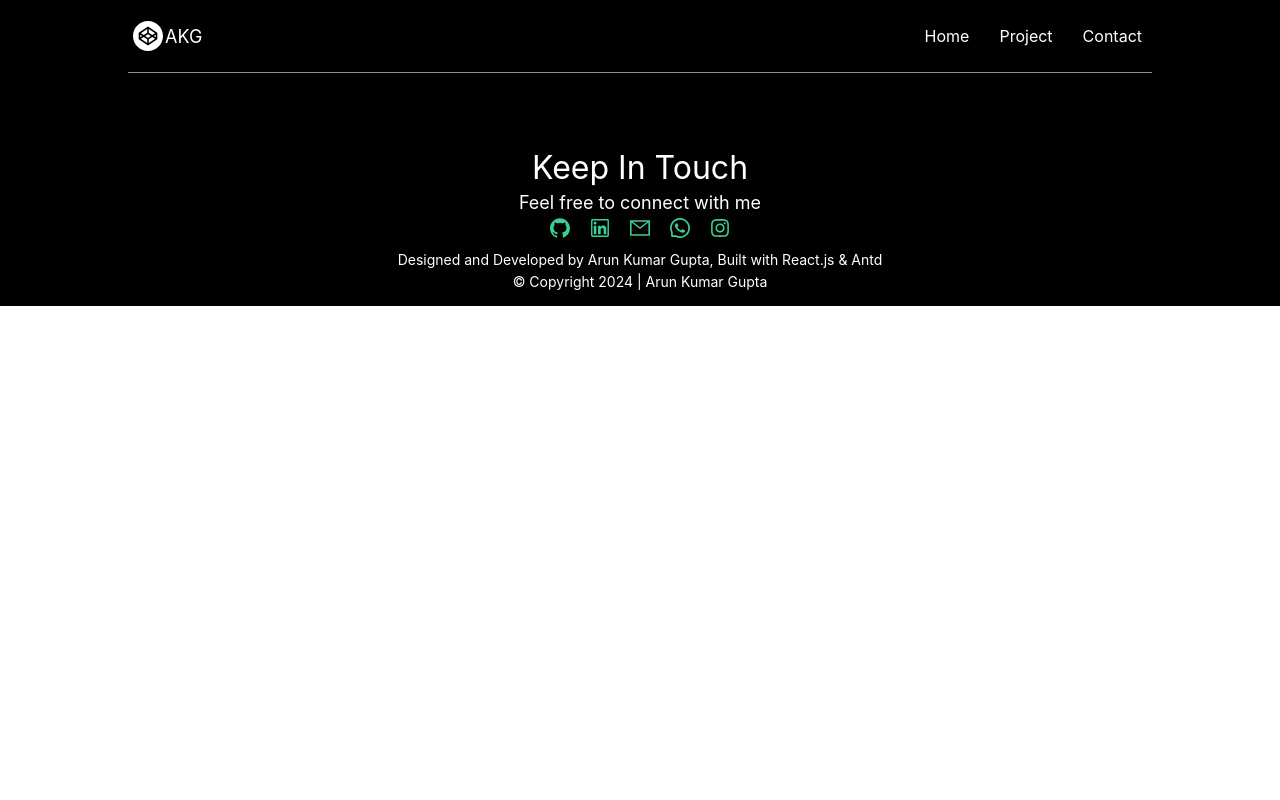
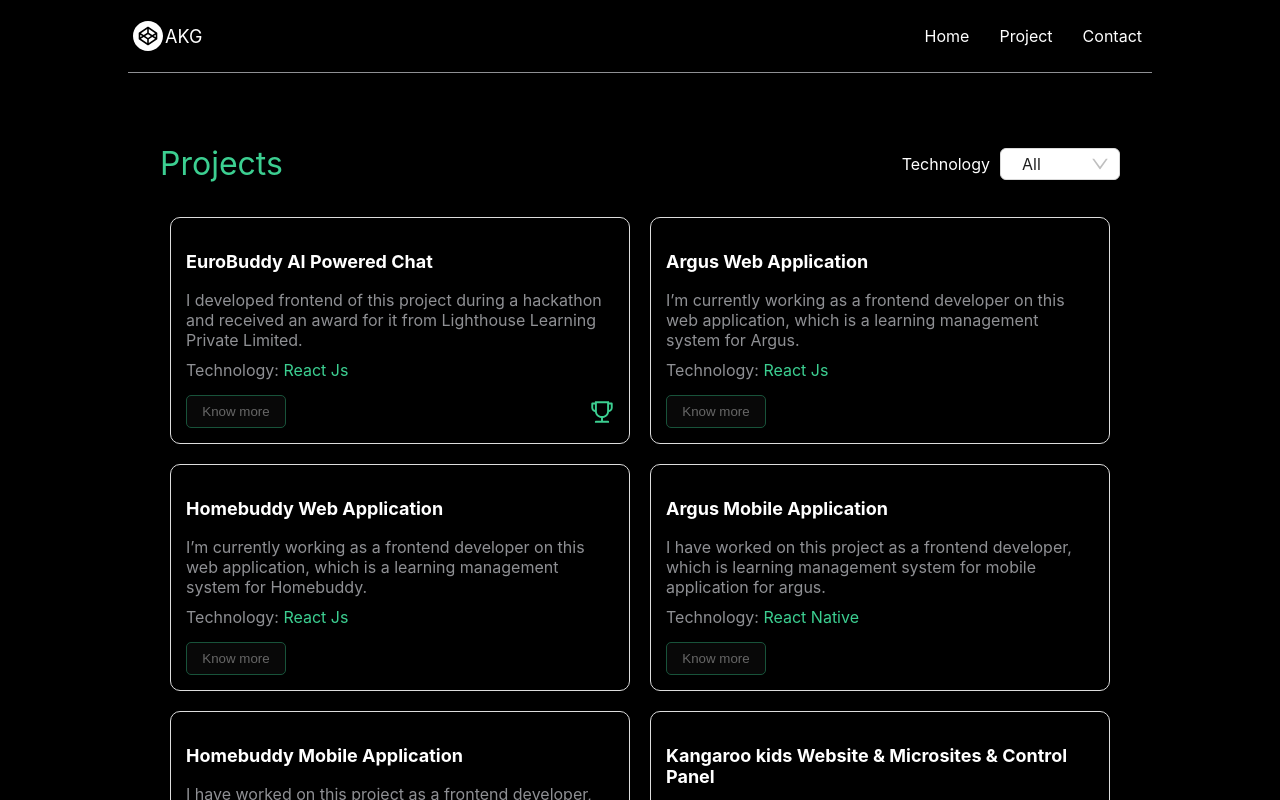
Before and after one commit to arungupta3810/My_Portfolio, a React (Create React App) app in the folder frontend/: page /project in a window 1280 px wide. Shown: the top 800 px of the page. Built offline with nearby package versions, Linux system fonts and the light colour scheme.

Commit message:
added project code

```diff
--- a/frontend/public/index.html
+++ b/frontend/public/index.html
@@ -7,7 +7,7 @@
     <meta name="theme-color" content="#000000" />
     <meta
       name="portfolio"
-      content="Welcome, this is Arun Kumar Gupta's Portfolio website."
+      content="Welcome, this is Arun Gupta's Portfolio website."
     />
     <!--
       manifest.json provides metadata used when your web app is installed on a
@@ -23,8 +23,8 @@
       work correctly both with client-side routing and a non-root public URL.
       Learn how to configure a non-root public URL by running `npm run build`.
     -->
-    <title>Arun Kumar Gupta | Software Engineer & React Specialist</title>
-    <meta name="description" content='Arun Kumar Gupta is a software engineer specializing in React, Next.js, Node.js, and Spring Boot, with experience in building scalable and efficient web applications.' />
+    <title>Arun Gupta | Software Engineer & React Specialist</title>
+    <meta name="description" content='Arun Gupta is a software engineer specializing in React, Next.js, Node.js, and Spring Boot, with experience in building scalable and efficient web applications.' />
   </head>
   <body>
     <noscript>You need to enable JavaScript to run this app.</noscript>
--- a/frontend/src/Components/About/index.jsx
+++ b/frontend/src/Components/About/index.jsx
@@ -11,8 +11,8 @@ const About = () => {
     <Row gutter={24} className='about'>
       <Col md={14} xs={24} className="left">
         <p>⚡ About Me</p>
-        <span>Hi, I'm Arun Kumar Gupta, a software engineer with a deep-rooted passion for technology since childhood. My journey with computers started early, and it has fueled my drive to create impactful digital solutions.</span><br /><br />
-        <span>Specializing in <span>React.js</span>, I bring a wealth of experience in <span> Next.js, Node.js, Express.js, HTML, CSS, and JavaScript</span>,
+        <span>Hi, I'm Arun Gupta, a software engineer with a deep-rooted passion for technology since childhood. My journey with computers started early, and it has fueled my drive to create impactful digital solutions.</span><br /><br />
+        <span>Specializing in <span>React</span>, I bring a wealth of experience in <span> Next.js, Node.js, Express.js, HTML, CSS, and JavaScript</span>,
           crafting dynamic and responsive web applications.My early work with Spring Boot has also enriched my back-end development skills,
           making me a versatile full-stack developer.</span><br /><br />
         <span>I'm committed to building seamless user experiences and always eager to learn and contribute to innovative projects that
--- a/frontend/src/Components/CommonHelper/helperComponents.jsx
+++ b/frontend/src/Components/CommonHelper/helperComponents.jsx
@@ -39,3 +39,7 @@ export const SlideUpWhenVisible = ({ children, threshold }) => {
       </motion.div>
     )
   }
+
+export const truncate = (str, n) => {
+  return str?.length > n ? str.substr(0, n - 1) + '...' : str;
+};
--- a/frontend/src/Components/CommonHelper/index.jsx
+++ b/frontend/src/Components/CommonHelper/index.jsx
@@ -59,3 +59,72 @@ export  const contactMedia = [
         highlight: false
     }
 ]
+
+export const projectList = [
+    {
+      id: 1,
+      name: "EuroBuddy AI Powered Chat",
+      link: "https://eurobuddy.eurokidsindia.com/",
+      award: true,
+      technology: "React Js",
+      Description: 'I developed frontend of this project during a hackathon and received an award for it from Lighthouse Learning Private Limited.'
+    },
+    {
+      id: 2,
+      name: "Argus Web Application",
+      link: "https://es.lighthouse-learning.com/",
+      award: false,
+      technology: "React Js",
+      Description: 'I’m currently working as a frontend developer on this web application, which is a learning management system for Argus.'
+    },
+    {
+      id: 3,
+      name: "Homebuddy Web Application",
+      link: "https://eurokids.lighthouse-learning.com/",
+      award: false,
+      technology: "React Js",
+      Description: 'I’m currently working as a frontend developer on this web application, which is a learning management system for Homebuddy.'
+    },
+    {
+        id: 4,
+        name: "Argus Mobile Application",
+        link: "",
+        award: false,
+        technology: "React Native",
+        Description: 'I have worked on this project as a frontend developer, which is learning management system for mobile application for argus.'
+    },
+    {
+      id: 5,
+      name: "Homebuddy Mobile Application",
+      link: "",
+      award: false,
+      technology: "React Native",
+      Description: 'I have worked on this project as a frontend developer, which is learning management system for mobile application for homebuddy'
+    },
+    {
+        id: 6,
+        name: "Kangaroo kids Website & Microsites & Control Panel",
+        link: "",
+        award: false,
+        technology: "React Js",
+        Description: 'I had worked on this project as a frontend developer, which is prek website for kangaroo kids, having multiple microsites and other project is control panel from which we could change the contents of every microsites dynamically.'
+    }
+  ]
+
+  export const technologyFilter = [
+    {
+        id: 1,
+        label: "All",
+        value: "All"
+    },
+    {
+        id: 1,
+        label: "React Js",
+        value: "React Js"
+    },
+    {
+        id: 1,
+        label: "React Native",
+        value: "React Native"
+    }
+  ]
--- a/frontend/src/Components/Details/index.jsx
+++ b/frontend/src/Components/Details/index.jsx
@@ -8,7 +8,7 @@ const Details = () => {
         <SlideUpWhenVisible>
         <div className='details'>
             <p className={`heading ${themeDecider()}`}>Hey there!, I'm-</p>
-            <h1>Arun Kumar Gupta.</h1>
+            <h1>Arun Gupta.</h1>
             <p>Software Engineer. <span>A self-taught developer with an <br />
                 interest in Computer Science.</span></p>
             <span>🚀 Currently specializing in Frontend (React / Next.js)</span>
--- a/frontend/src/Components/Footer/index.jsx
+++ b/frontend/src/Components/Footer/index.jsx
@@ -14,9 +14,9 @@ const Footer = () => {
           )}
         </div>
         <span>
-          Designed and Developed by Arun Kumar Gupta, Built with React.js & Antd
+          Designed and Developed by Arun Gupta, Built with React.js & Antd
         </span>
-        <span>© Copyright 2024 | Arun Kumar Gupta</span>
+        <span>© Copyright 2024 | Arun Gupta</span>
       </div>
     </div>
   );
--- a/frontend/src/Components/Footer/style.scss
+++ b/frontend/src/Components/Footer/style.scss
@@ -1,6 +1,6 @@
 .footer{
-    padding-top: 6rem;
     display: flex;
+    padding-top: 3rem;
         flex-direction: column;
         text-align: center;
         p,span{
@@ -27,3 +27,8 @@
         }
     }
 }
+@media screen and (max-width:767px) {
+    .footer{
+        padding-top: 0;
+    }
+}
--- a/frontend/src/Components/Project/index.jsx
+++ b/frontend/src/Components/Project/index.jsx
@@ -1,8 +1,61 @@
-import React from 'react'
+import React, { useState } from 'react'
+import './style.scss'
+import { Row, Col, Tooltip, Select } from 'antd'
+import { projectList, technologyFilter, themeDecider } from '../CommonHelper'
+import { SlideUpWhenVisible, truncate } from '../CommonHelper/helperComponents'
+import { TrophyOutlined } from '@ant-design/icons'
 
 const Project = () => {
+  const [filteredList, setFilteredList] = useState(projectList)
+
+  const handleFilter = (selectedFilter) => {
+    if(selectedFilter !== "All"){
+    const list = projectList.filter((project) => project?.technology === selectedFilter)
+    setFilteredList(list)
+     }
+     else{
+      setFilteredList(projectList)
+     }
+}
+
   return (
-    <div>Project</div>
+    <SlideUpWhenVisible>
+    <div className='project'>
+      <div className="head">
+      <p className={`heading ${themeDecider()}`}>Projects</p>
+      <div className="filter">
+        Technology
+        <Select
+        className='filter-option'
+      defaultValue={"All"}
+      style={{ width: 120 }}
+      onChange={(value) => handleFilter(value)}
+      options={technologyFilter}
+    />
+      </div>
+      </div>
+      <Row gutter={24} className="project-card-wrapper">
+      {filteredList?.map( (project)=>
+        {return(
+        <Col className='project-card' md={12}>
+          <div className="card">
+        <h3>{project?.name}</h3>
+        <span>{project?.Description?.length < 140 ? project?.Description : truncate(project?.Description,140)}</span>
+        <span className='tech'>Technology: <span className={`${themeDecider()}`}>{project?.technology}</span></span>
+        <div className='footer-wrapper'>
+        <Tooltip title={'Disabled due to new upgrades'}>
+          <button disabled className={`disabled ${themeDecider()}`}>Know more</button>
+        </Tooltip>
+        {project?.award && <Tooltip title={'Awarded for this project'}>
+          <TrophyOutlined className={`${themeDecider()}`} style={{fontSize:'24px'}}/>
+          </Tooltip>
+          }
+        </div>
+        </div>
+      </Col>)})}
+      </Row>
+    </div>
+    </SlideUpWhenVisible>
   )
 }
 
--- /dev/null
+++ b/frontend/src/Components/Project/style.scss
@@ -0,0 +1,90 @@
+.project{
+    padding: 9rem 0 3rem 0;
+    .head{
+        display: flex;
+        justify-content: space-between;
+        align-items: center;
+        @media screen and (max-width: 767px) {
+            flex-direction: column;
+            align-items: flex-start;
+        }
+    .heading {
+        margin: 0;
+    }
+    .filter{
+        display: flex;
+        place-items: center;
+        gap: 10px;
+        .filter-option{
+            width: 200px;
+            .ant-select-selector{
+                .ant-select-selection-item{
+                    padding: 0 10px;
+                    font-size: 16px;
+                }
+            }
+        }
+    }
+    }
+    .heading.dark {
+        color: var(--dark-theme-green);
+    }
+    .project-card-wrapper{
+        padding: 1.5rem ;
+        .project-card{
+            .card{
+            border: 1px solid #ddd;
+            margin: 10px;
+            border-radius: 10px;
+            padding: 15px;
+            display: flex;
+            flex-direction: column;
+            span{
+                font-size: 16px;
+                color: var(--dark-theme-gray);
+            }
+            h3{
+                font-size: 18px;
+            }
+            .tech{
+                margin-top: 10px;
+                .dark{
+                    color: var(--dark-theme-green);
+                }
+            }
+            .footer-wrapper{
+                margin-top: 15px;
+                display: flex;
+                justify-content: space-between;
+                align-items: center;
+            button{
+                width: 100px;
+                padding: 8px 10px;
+                border-radius: 5px;
+                color: white;
+                &.dark{
+                    background-color: #141414;
+                    border: 1px solid var(--dark-theme-green);
+                    }
+            }
+            .disabled{
+                opacity: 0.4;
+            }
+            .dark svg{
+                fill: var(--dark-theme-green);
+            }
+        }
+       }
+    }
+    }
+}
+@media screen and (max-width: 767px) {
+    .project{
+        padding: 5rem 0 0 0;
+    }
+}
+
+.ant-tooltip-content>.ant-tooltip-inner{
+    background-color: white;
+    color: black;
+}
```
